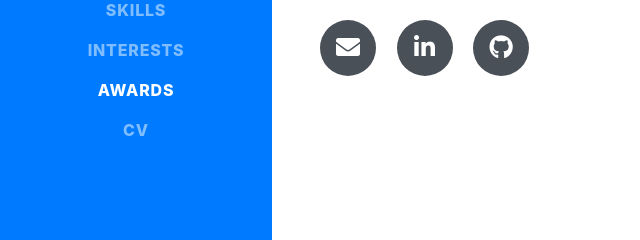
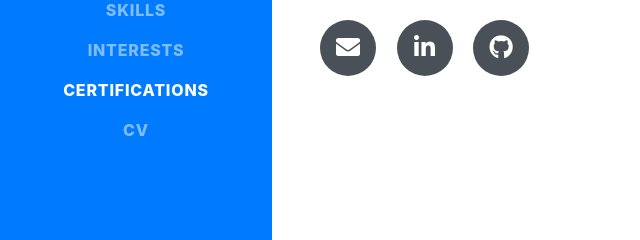
Before and after one commit to pranaykmr/pranaykmr.github.io, a website with bundled scripts: page index.html in a window 1280 px wide. Shown: the part 482-722 px from the top of the page, 0-640 px from the left. Built offline with nearby package versions, Linux system fonts and the light colour scheme; a web font is replaced by a local one.

Commit message:
change menu item

```diff
--- a/index.html
+++ b/index.html
@@ -56,7 +56,7 @@
           <a class="nav-link js-scroll-trigger" href="#interests">Interests</a>
         </li>
         <li class="nav-item">
-          <a class="nav-link js-scroll-trigger" href="#awards">Awards</a>
+          <a class="nav-link js-scroll-trigger" href="#awards">Certifications</a>
         </li>
         <li class="nav-item">
           <a class="nav-link js-scroll-trigger" target="_blank" href="/resume/cv.pdf">CV</a>
```
